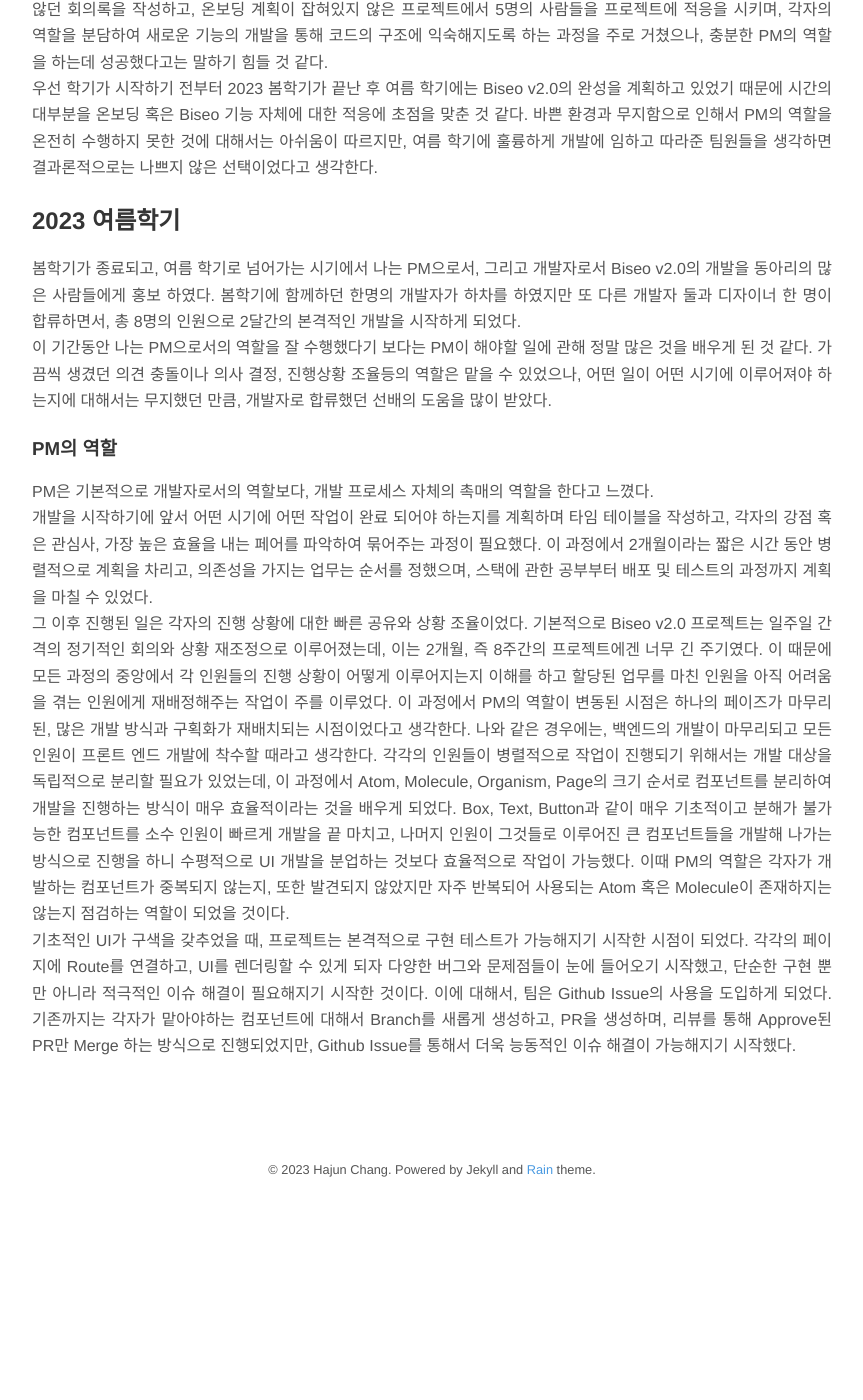
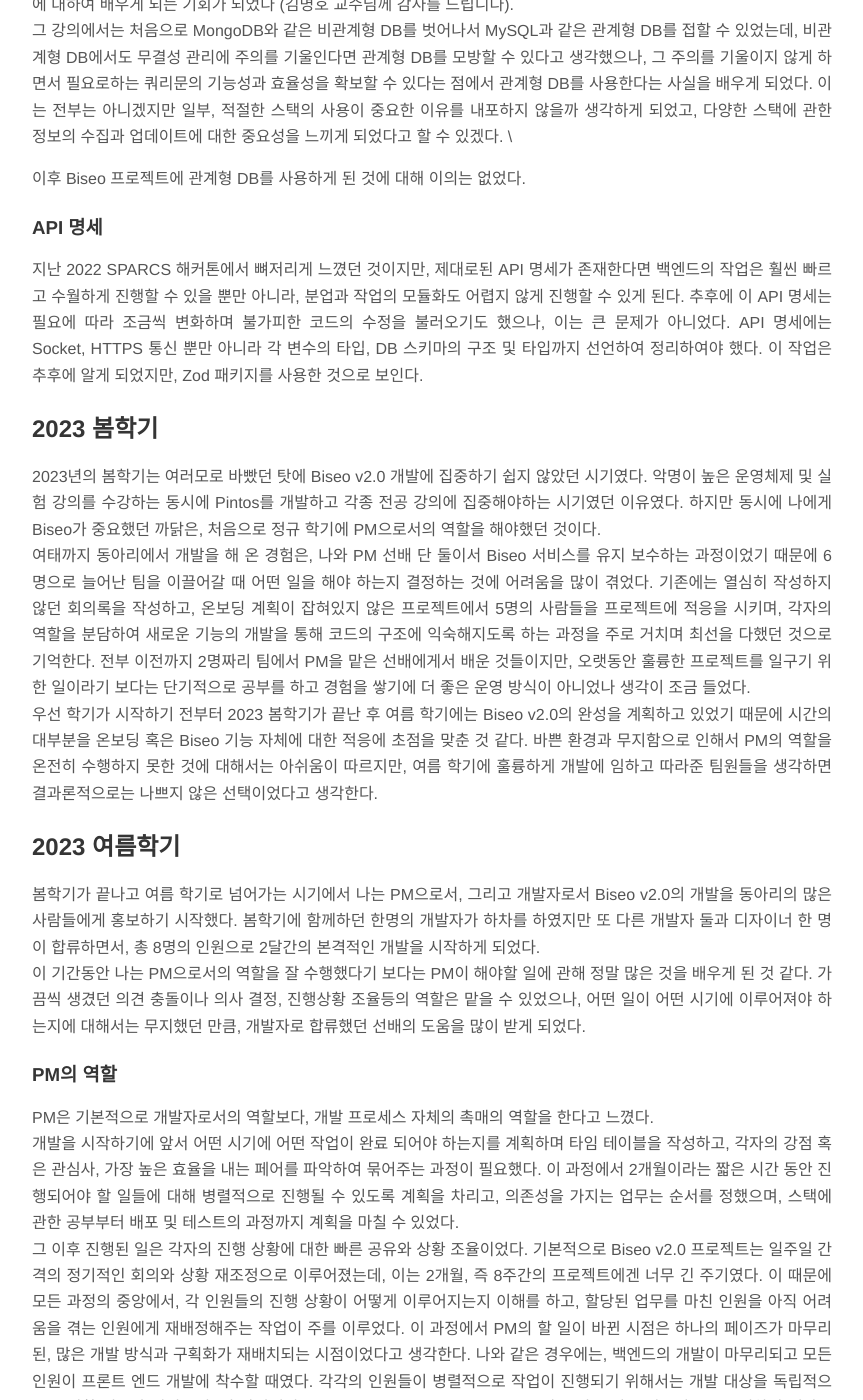
Before and after one commit to prectal123/prectal123.github.io, a Jekyll site: the page built from _posts/2021-09-06-Biseo-개발에-대한-회고.md, in a window 1280 px wide and 1400 px high, scrolled down 1653 px. Shown: the whole window, without its empty margins (208-1071 px from the left). Built offline with Jekyll 4.4.1, drawn with Linux system fonts in a browser that asks for light colours; nearby versions of some CDN libraries; before the commit the page ends 2867 px from its top, so only the background shows below that; some of the changed text lies outside the part shown.

Commit message:
post(fix): Biseo 개발에 대한 회고 내용 수정 및 이미지 추가

```diff
--- a/_posts/2021-09-06-Biseo-개발에-대한-회고.md
+++ b/_posts/2021-09-06-Biseo-개발에-대한-회고.md
@@ -14,13 +14,16 @@ Biseo의 개발은 기존 Biseo v1.0의 결함으로 인해 시작하게 되었
 
 ## 2022 겨울 학기
 
-가장 먼저 진핸한 것은 스타일 기획. 어떤 방식으로, 어떤 와이어프레임을 가지고 작동할 것인지 자세히 기획하고, 이 당시에는 팀에 디자이너가 없었기 때문에, 개발자들이 각자의 아이디어와 디자인 컨셉을 제시하고 그에 대한 Figma 스케치를 진행했다. 기초적인 개발 환경의 구현과 정비를 진행했고, 새로운 기능성과 기대 방향에 맞추어 새로운 스택을 도입했으며, 구체적인 기획과 더불어 API 명세를 작성하는 작업을 이어갔다. \
+가장 먼저 진행한 것은 스타일 기획이었다. 어떤 방식으로, 어떤 와이어프레임을 가지고 작동할 것인지 자세히 기획하고, 이 당시에는 팀에 디자이너가 없었기 때문에, 개발자들이 각자의 아이디어와 디자인 컨셉을 제시하고 그에 대한 Figma 스케치를 진행했다. 기초적인 개발 환경의 구현과 정비를 진행했고, 새로운 기능성과 기대 방향에 맞추어 새로운 스택을 도입했으며, 구체적인 기획과 더불어 API 명세를 작성하는 작업을 이어갔다. \
 이후로 이어졌던 작업은 세부적인 규칙, 이하 Policy의 정립이었다. 어떤 정보를 클라이언트에게 제공하고 어떤 정보를 숨길지, 어떤 방식의 인터렉션을 진행하고 UX를 정돈할지에 관한 논의가 중요하게 이어졌다. Biseo 서비스는 동아리 내부의 채팅 및 투표에 관한 서비스이기 때문에 클라이언트 딴에서 접근할 수 있는 정보의 통제가 매우 중요한 프로젝트였다. 또한, 단순한 접근 뿐만 아니라 통신된 패킷을 열어서 접근할 수 있는 정보도 제한하여야했기 때문에, 클라이언트에서 얻을 수 있는 정보를 최소화하여 서버의 Load를 늘리게 된 경향이 있었다.\
 이로 인해 추후 백엔드 코드와 로직을 구현할때 쿼리의 효율성을 많이 고려하게 되었다. 실제로 가장 잦은 리팩토링을 거치게 된 코드가 Agenda, 즉 투표 항목에 대한 쿼리 부분이었다.
 
+![Biseo v2.0 Proto Type WireFrame](../images/비서%20기획라인.png)
+초기에 개인적으로 구상했던 Biseo v2.0의 프레임 워크. 지금과는 디자인도 기능도 많이 다르다.
+
 ### 새로운 스택
 
-이 프로젝트를 하기 전까지는 스택 이라는 개념에 대하여 큰 감흥이 없는 상황이었다. 당장 배운 것만 활용하기에도 능력이 부족했고, 다양한 것을 경험하고 그 장단점을 파악할 능력은 더더욱 없었다. 그러나 운이 좋았는지 정말 우연히, 이 프로젝트와 병행하여 학부 강의 중 데이터베이스개론(이하 디비개)라는 이름의 강의에서, 다양한 DB의 종류와 특징, 사용 방법에 대하여 배우게 되는 기회가 되었다 (김명호 교수님께 감사를 드립니다). \
+이 프로젝트를 하기 전까지는 스택 이라는 개념에 대하여 큰 감흥이 없는 상황이었다. 당장 배운 것만 활용하기에도 능력이 부족했고, 다양한 것을 경험하고 그 장단점을 파악할 능력은 더더욱 부족했다. 그러나 운이 좋았는지 정말 우연히 이 프로젝트와 병행하여 학부 강의 중 데이터베이스개론(이하 디비개)라는 이름의 강의에서, 다양한 DB의 종류와 특징, 사용 방법에 대하여 배우게 되는 기회가 되었다 (김명호 교수님께 감사를 드립니다). \
 그 강의에서는 처음으로 MongoDB와 같은 비관계형 DB를 벗어나서 MySQL과 같은 관계형 DB를 접할 수 있었는데, 비관계형 DB에서도 무결성 관리에 주의를 기울인다면 관계형 DB를 모방할 수 있다고 생각했으나, 그 주의를 기울이지 않게 하면서 필요로하는 쿼리문의 기능성과 효율성을 확보할 수 있다는 점에서 관계형 DB를 사용한다는 사실을 배우게 되었다. 이는 전부는 아니겠지만 일부, 적절한 스택의 사용이 중요한 이유를 내포하지 않을까 생각하게 되었고, 다양한 스택에 관한 정보의 수집과 업데이트에 대한 중요성을 느끼게 되었다고 할 수 있겠다. \
 
 이후 Biseo 프로젝트에 관계형 DB를 사용하게 된 것에 대해 이의는 없었다.
@@ -32,19 +35,19 @@ API 명세에는 Socket, HTTPS 통신 뿐만 아니라 각 변수의 타입, DB
 
 ## 2023 봄학기
 
-2023년의 봄학기는 여러모로 바빠서, Biseo v2.0 개발에 집중하기 쉽지 않았던 시기였다. 악명이 높은 운영체제 및 실험 강의를 수강하는 탓에, Pintos를 개발하고 각종 전공 강의에 집중해야하는 시기였던 탓이 컸다. 하지만 동시에 나에게 중요했던 것은, 처음으로 정규 학기에 PM으로서의 역할을 해야했던 것이다. \
-여태까지 동아리에서 개발을 해 온 경험은, 나와 PM 선배 단 둘이서 Biseo 서비스를 유지 보수하는 과정이었기 때문에 6명으로 늘어난 팀을 이끌어갈 때 어떤 일을 해야 하는지 결정하는 것에 어려움을 많이 겪었다. 기존에는 열심히 작성하지 않던 회의록을 작성하고, 온보딩 계획이 잡혀있지 않은 프로젝트에서 5명의 사람들을 프로젝트에 적응을 시키며, 각자의 역할을 분담하여 새로운 기능의 개발을 통해 코드의 구조에 익숙해지도록 하는 과정을 주로 거쳤으나, 충분한 PM의 역할을 하는데 성공했다고는 말하기 힘들 것 같다.\
+2023년의 봄학기는 여러모로 바빴던 탓에 Biseo v2.0 개발에 집중하기 쉽지 않았던 시기였다. 악명이 높은 운영체제 및 실험 강의를 수강하는 동시에 Pintos를 개발하고 각종 전공 강의에 집중해야하는 시기였던 이유였다. 하지만 동시에 나에게 Biseo가 중요했던 까닭은, 처음으로 정규 학기에 PM으로서의 역할을 해야했던 것이다. \
+여태까지 동아리에서 개발을 해 온 경험은, 나와 PM 선배 단 둘이서 Biseo 서비스를 유지 보수하는 과정이었기 때문에 6명으로 늘어난 팀을 이끌어갈 때 어떤 일을 해야 하는지 결정하는 것에 어려움을 많이 겪었다. 기존에는 열심히 작성하지 않던 회의록을 작성하고, 온보딩 계획이 잡혀있지 않은 프로젝트에서 5명의 사람들을 프로젝트에 적응을 시키며, 각자의 역할을 분담하여 새로운 기능의 개발을 통해 코드의 구조에 익숙해지도록 하는 과정을 주로 거치며 최선을 다했던 것으로 기억한다. 전부 이전까지 2명짜리 팀에서 PM을 맡은 선배에게서 배운 것들이지만, 오랫동안 훌륭한 프로젝트를 일구기 위한 일이라기 보다는 단기적으로 공부를 하고 경험을 쌓기에 더 좋은 운영 방식이 아니었나 생각이 조금 들었다. \
 우선 학기가 시작하기 전부터 2023 봄학기가 끝난 후 여름 학기에는 Biseo v2.0의 완성을 계획하고 있었기 때문에 시간의 대부분을 온보딩 혹은 Biseo 기능 자체에 대한 적응에 초점을 맞춘 것 같다. 바쁜 환경과 무지함으로 인해서 PM의 역할을 온전히 수행하지 못한 것에 대해서는 아쉬움이 따르지만, 여름 학기에 훌륭하게 개발에 임하고 따라준 팀원들을 생각하면 결과론적으로는 나쁘지 않은 선택이었다고 생각한다.
 
 ## 2023 여름학기
 
-봄학기가 종료되고, 여름 학기로 넘어가는 시기에서 나는 PM으로서, 그리고 개발자로서 Biseo v2.0의 개발을 동아리의 많은 사람들에게 홍보 하였다. 봄학기에 함께하던 한명의 개발자가 하차를 하였지만 또 다른 개발자 둘과 디자이너 한 명이 합류하면서, 총 8명의 인원으로 2달간의 본격적인 개발을 시작하게 되었다. \
-이 기간동안 나는 PM으로서의 역할을 잘 수행했다기 보다는 PM이 해야할 일에 관해 정말 많은 것을 배우게 된 것 같다. 가끔씩 생겼던 의견 충돌이나 의사 결정, 진행상황 조율등의 역할은 맡을 수 있었으나, 어떤 일이 어떤 시기에 이루어져야 하는지에 대해서는 무지했던 만큼, 개발자로 합류했던 선배의 도움을 많이 받았다.
+봄학기가 끝나고 여름 학기로 넘어가는 시기에서 나는 PM으로서, 그리고 개발자로서 Biseo v2.0의 개발을 동아리의 많은 사람들에게 홍보하기 시작했다. 봄학기에 함께하던 한명의 개발자가 하차를 하였지만 또 다른 개발자 둘과 디자이너 한 명이 합류하면서, 총 8명의 인원으로 2달간의 본격적인 개발을 시작하게 되었다. \
+이 기간동안 나는 PM으로서의 역할을 잘 수행했다기 보다는 PM이 해야할 일에 관해 정말 많은 것을 배우게 된 것 같다. 가끔씩 생겼던 의견 충돌이나 의사 결정, 진행상황 조율등의 역할은 맡을 수 있었으나, 어떤 일이 어떤 시기에 이루어져야 하는지에 대해서는 무지했던 만큼, 개발자로 합류했던 선배의 도움을 많이 받게 되었다.
 
 ### PM의 역할
 
 PM은 기본적으로 개발자로서의 역할보다, 개발 프로세스 자체의 촉매의 역할을 한다고 느꼈다. \
-개발을 시작하기에 앞서 어떤 시기에 어떤 작업이 완료 되어야 하는지를 계획하며 타임 테이블을 작성하고, 각자의 강점 혹은 관심사, 가장 높은 효율을 내는 페어를 파악하여 묶어주는 과정이 필요했다. 이 과정에서 2개월이라는 짧은 시간 동안 병렬적으로 계획을 차리고, 의존성을 가지는 업무는 순서를 정했으며, 스택에 관한 공부부터 배포 및 테스트의 과정까지 계획을 마칠 수 있었다. \
-그 이후 진행된 일은 각자의 진행 상황에 대한 빠른 공유와 상황 조율이었다. 기본적으로 Biseo v2.0 프로젝트는 일주일 간격의 정기적인 회의와 상황 재조정으로 이루어졌는데, 이는 2개월, 즉 8주간의 프로젝트에겐 너무 긴 주기였다. 이 때문에 모든 과정의 중앙에서 각 인원들의 진행 상황이 어떻게 이루어지는지 이해를 하고 할당된 업무를 마친 인원을 아직 어려움을 겪는 인원에게 재배정해주는 작업이 주를 이루었다.
-이 과정에서 PM의 역할이 변동된 시점은 하나의 페이즈가 마무리된, 많은 개발 방식과 구획화가 재배치되는 시점이었다고 생각한다. 나와 같은 경우에는, 백엔드의 개발이 마무리되고 모든 인원이 프론트 엔드 개발에 착수할 때라고 생각한다. 각각의 인원들이 병렬적으로 작업이 진행되기 위해서는 개발 대상을 독립적으로 분리할 필요가 있었는데, 이 과정에서 Atom, Molecule, Organism, Page의 크기 순서로 컴포넌트를 분리하여 개발을 진행하는 방식이 매우 효율적이라는 것을 배우게 되었다. Box, Text, Button과 같이 매우 기초적이고 분해가 불가능한 컴포넌트를 소수 인원이 빠르게 개발을 끝 마치고, 나머지 인원이 그것들로 이루어진 큰 컴포넌트들을 개발해 나가는 방식으로 진행을 하니 수평적으로 UI 개발을 분업하는 것보다 효율적으로 작업이 가능했다. 이때 PM의 역할은 각자가 개발하는 컴포넌트가 중복되지 않는지, 또한 발견되지 않았지만 자주 반복되어 사용되는 Atom 혹은 Molecule이 존재하지는 않는지 점검하는 역할이 되었을 것이다. \
-기초적인 UI가 구색을 갖추었을 때, 프로젝트는 본격적으로 구현 테스트가 가능해지기 시작한 시점이 되었다. 각각의 페이지에 Route를 연결하고, UI를 렌더링할 수 있게 되자 다양한 버그와 문제점들이 눈에 들어오기 시작했고, 단순한 구현 뿐만 아니라 적극적인 이슈 해결이 필요해지기 시작한 것이다. 이에 대해서, 팀은 Github Issue의 사용을 도입하게 되었다. 기존까지는 각자가 맡아야하는 컴포넌트에 대해서 Branch를 새롭게 생성하고, PR을 생성하며, 리뷰를 통해 Approve된 PR만 Merge 하는 방식으로 진행되었지만, Github Issue를 통해서 더욱 능동적인 이슈 해결이 가능해지기 시작했다.
+개발을 시작하기에 앞서 어떤 시기에 어떤 작업이 완료 되어야 하는지를 계획하며 타임 테이블을 작성하고, 각자의 강점 혹은 관심사, 가장 높은 효율을 내는 페어를 파악하여 묶어주는 과정이 필요했다. 이 과정에서 2개월이라는 짧은 시간 동안 진행되어야 할 일들에 대해 병렬적으로 진행될 수 있도록 계획을 차리고, 의존성을 가지는 업무는 순서를 정했으며, 스택에 관한 공부부터 배포 및 테스트의 과정까지 계획을 마칠 수 있었다. \
+그 이후 진행된 일은 각자의 진행 상황에 대한 빠른 공유와 상황 조율이었다. 기본적으로 Biseo v2.0 프로젝트는 일주일 간격의 정기적인 회의와 상황 재조정으로 이루어졌는데, 이는 2개월, 즉 8주간의 프로젝트에겐 너무 긴 주기였다. 이 때문에 모든 과정의 중앙에서, 각 인원들의 진행 상황이 어떻게 이루어지는지 이해를 하고, 할당된 업무를 마친 인원을 아직 어려움을 겪는 인원에게 재배정해주는 작업이 주를 이루었다.
+이 과정에서 PM의 할 일이 바뀐 시점은 하나의 페이즈가 마무리된, 많은 개발 방식과 구획화가 재배치되는 시점이었다고 생각한다. 나와 같은 경우에는, 백엔드의 개발이 마무리되고 모든 인원이 프론트 엔드 개발에 착수할 때였다. 각각의 인원들이 병렬적으로 작업이 진행되기 위해서는 개발 대상을 독립적으로 분리할 필요가 있었는데, 이 과정에서 Atom, Molecule, Organism, Page의 크기 순서로 컴포넌트를 분리하여 개발을 진행하는 방식이 매우 효율적이라는 것을 배우게 되었다. Box, Text, Button과 같이 매우 기초적이고 분해가 불가능한 컴포넌트를 소수 인원이 빠르게 개발을 끝 마치고, 나머지 인원이 그것들로 이루어진 큰 컴포넌트들을 개발해 나가는 방식으로 진행을 하니 수평적으로 UI 개발을 분업하는 것보다 효율적으로 작업이 가능했고, 이때 PM의 역할은 각자가 개발하는 컴포넌트가 중복되지 않는지, 또한 발견되지 않았지만 자주 반복되어 사용되는 Atom 혹은 Molecule이 존재하지는 않는지 점검하는 역할이 되었을 것이다. \
+기초적인 UI가 구색을 갖추었을 때, 프로젝트는 본격적으로 구현 테스트가 가능해지기 시작한 수준에 이르게 되었다. 각각의 페이지에 Route를 연결하고, UI를 렌더링할 수 있게 되자 다양한 버그와 문제점들이 눈에 들어오기 시작했고, 단순한 구현 뿐만 아니라 적극적인 이슈 해결이 필요해지기 시작한 것이다. 이에 위해서 팀은 Github Issue의 사용을 도입하게 되었다. 기존까지는 각자가 맡아야하는 컴포넌트에 대해서 Branch와 PR을 생성하며 리뷰를 통해 Approve된 PR만 Merge 하는 방식으로 진행되었지만, Github Issue를 통해서 더욱 능동적인 이슈 해결이 가능해지기 시작했다.
```
Also changed, not shown: images/비서 기획라인.png (added).
